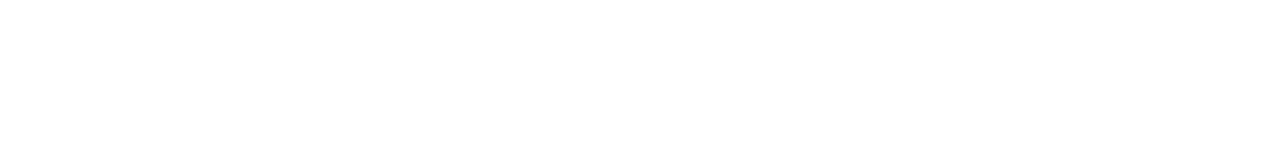
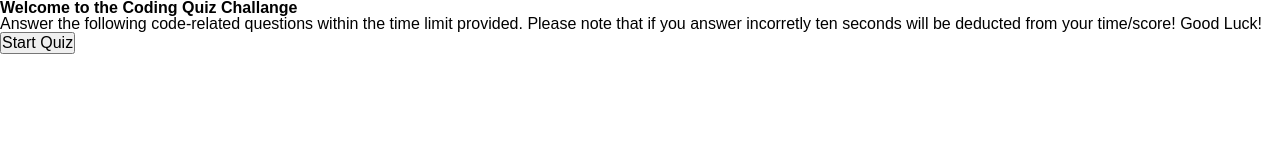
Before and after one commit to BrielleBroadt/code-quiz, a plain HTML site: page index.html in a window 1280 px wide. Drawn offline with Linux system fonts and the light colour scheme; files that its build step writes are made by us from their sources.

Commit message:
added first page for html words

```diff
--- a/index.html
+++ b/index.html
@@ -8,6 +8,17 @@
     <title>Document</title>
 </head>
 <body>
+    <header>
+    <h1>Welcome to the Coding Quiz Challange</h1>
+    <p>Answer the following code-related questions within the time limit provided.
+        Please note that if you answer incorretly ten seconds will be deducted from
+        your time/score! Good Luck!
+        <button class="start button">Start Quiz</button>
+    </p>
+</header>
 
+
+    <!-- link to javascript -->
+    <script src="script.js"></script>
 </body>
 </html>
```
